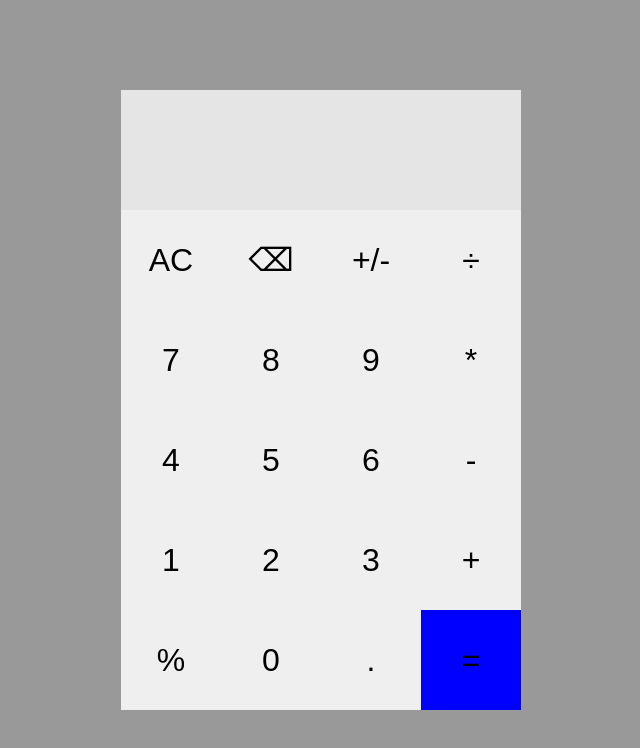
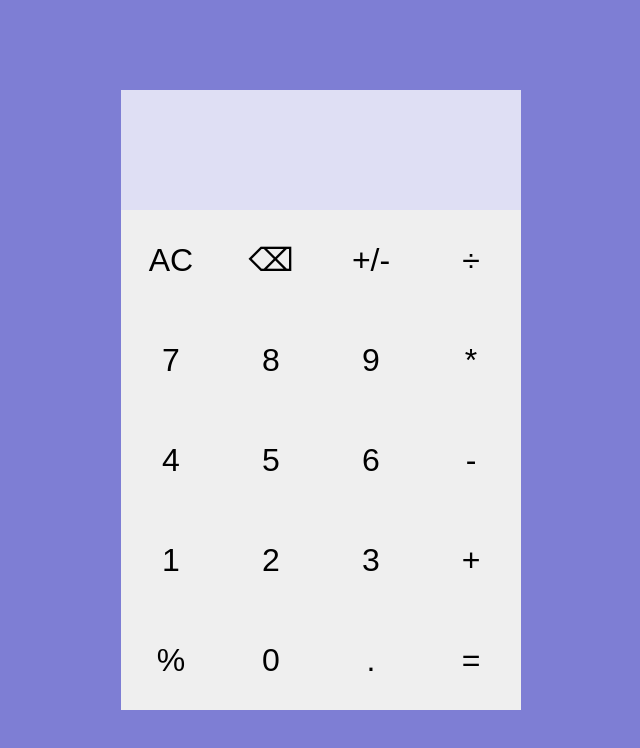
Before and after one commit to waleedmalikk/JS-Calculator, a plain HTML site: page index.html in a window 1280 px wide. Shown: the whole page, without its empty margins (319-959 px from the left). Drawn offline with Linux system fonts and the light colour scheme.

Commit message:
final_checks

```diff
--- a/index.html
+++ b/index.html
@@ -2,7 +2,7 @@
 <html lang="en">
 <head>
   <meta charset="UTF-8">
-  <title>Calculator</title>
+  <title>JS Calc</title>
   <link href="styles.css" rel="stylesheet">
   <script src="script.js" defer></script>
 </head>
--- a/styles.css
+++ b/styles.css
@@ -15,7 +15,7 @@ body {
   min-height: 100vh;
   grid-template-columns: repeat(4, 100px);
   grid-template-rows: minmax(120px, auto) repeat(5, 100px);
-  background-color: rgb(153, 153, 153);
+  background-color: rgb(126, 126, 212);
 }
 
 .calculator-grid > button {
@@ -24,7 +24,7 @@ body {
 }
 
 .equals{
-  background-color: blue;
+  /* background-color: blue; */
   /* grid-column: span 2; */
 }
 
```
